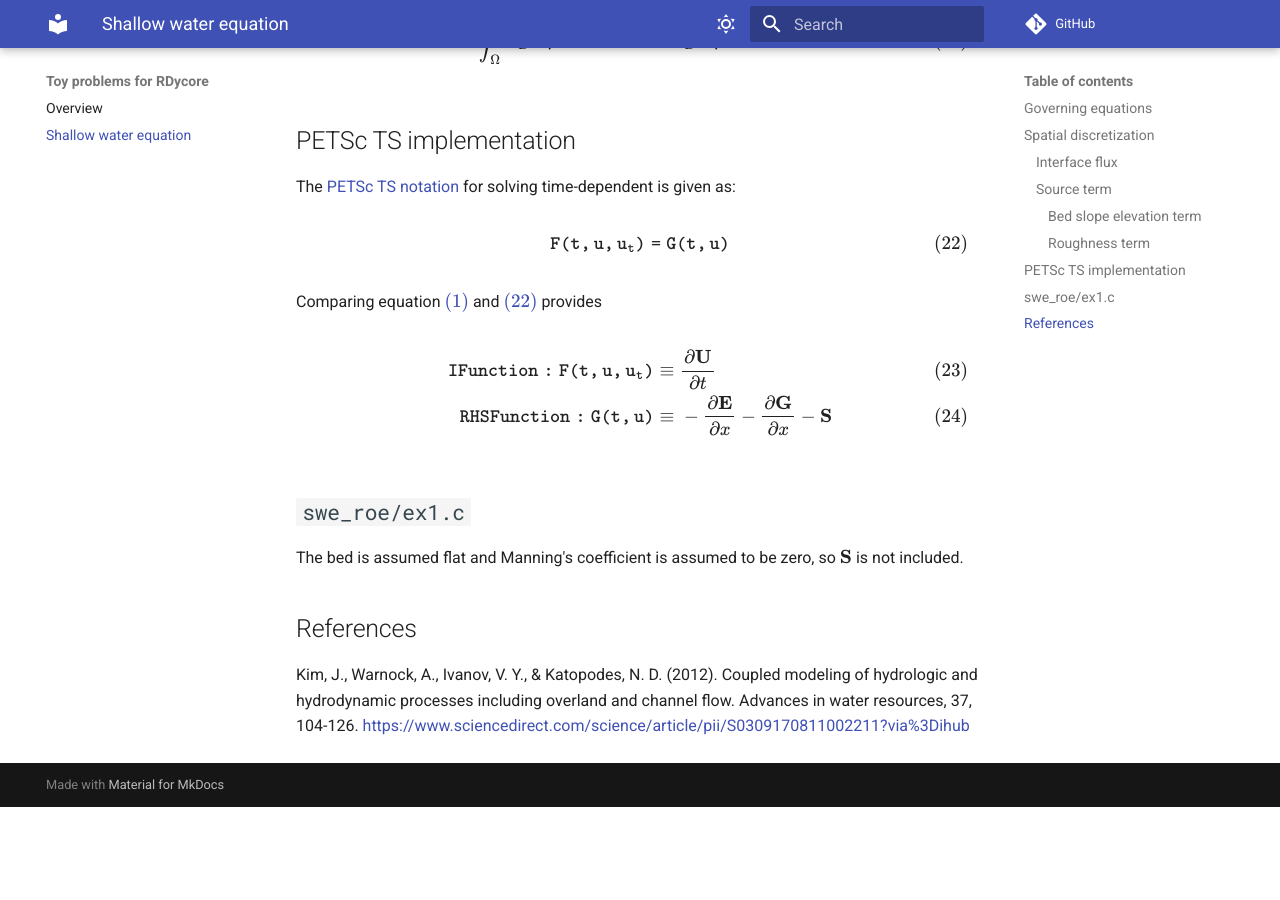
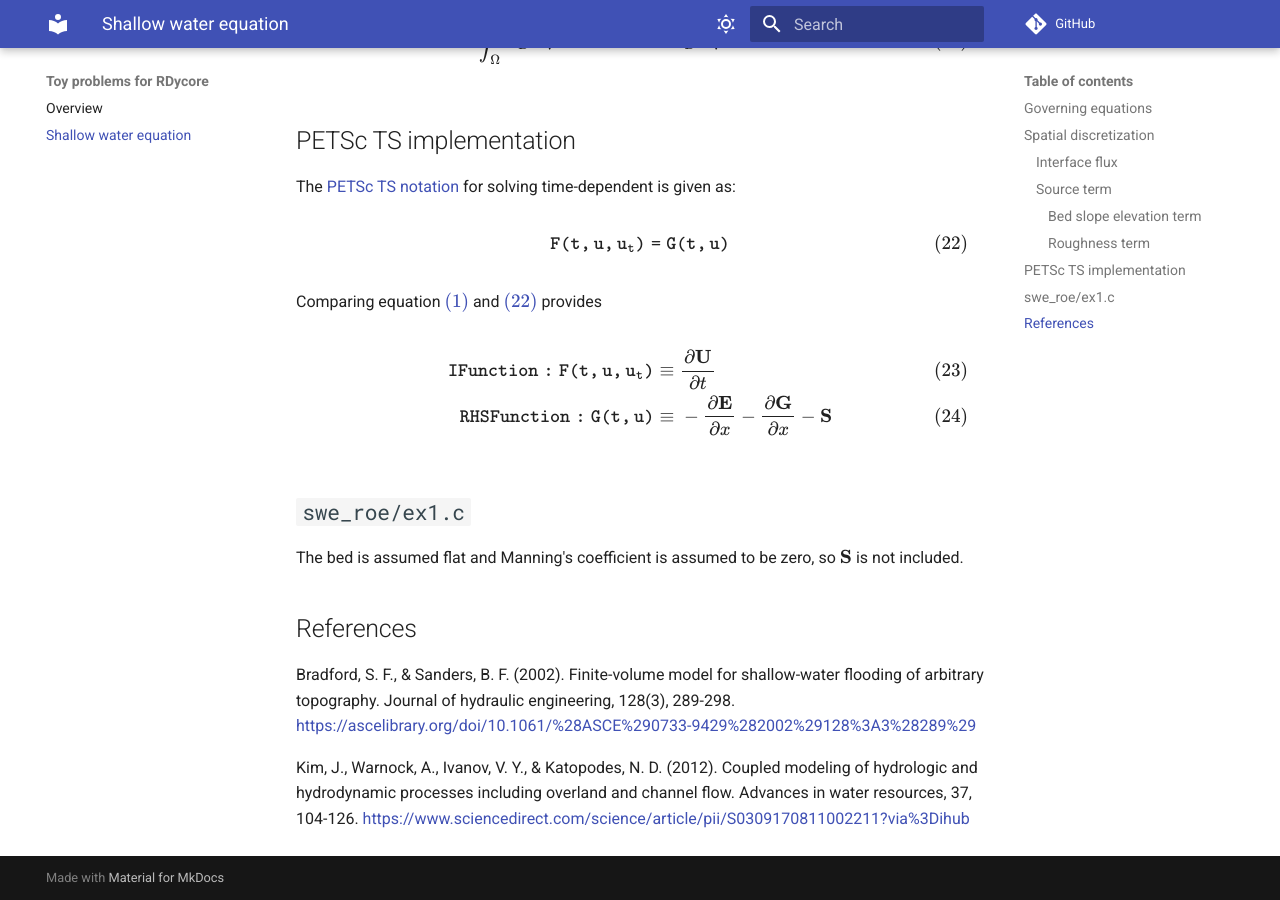
Before and after one commit to fdongyu/toy-problems, an MkDocs documentation site: the page built from docs/shallow_water_equation.md, in a window 1280 px wide and 900 px high, scrolled down 3421 px. Built offline with MkDocs 1.6.1 and Material for MkDocs 9.7.7, drawn with Linux system fonts in a browser that asks for light colours; comment, search, counter and statistics services are not loaded; before the commit the page ends 4228 px from its top, so only the background shows below that.

Commit message:
Adds another reference

```diff
--- a/docs/shallow_water_equation.md
+++ b/docs/shallow_water_equation.md
@@ -199,6 +199,10 @@ The bed is assumed flat and Manning's coefficient is assumed to be zero, so $\ma
 
 
 ## References
+Bradford, S. F., & Sanders, B. F. (2002). Finite-volume model for shallow-water
+flooding of arbitrary topography. Journal of hydraulic engineering, 128(3), 289-298.
+[https://ascelibrary.org/doi/10.1061/%28ASCE%290733-9429%282002%29128%3A3%28289%29](https://ascelibrary.org/doi/10.1061/%28ASCE%290733-9429%282002%29128%3A3%28289%29)
+
 Kim, J., Warnock, A., Ivanov, V. Y., & Katopodes, N. D. (2012).
 Coupled modeling of hydrologic and hydrodynamic processes including
 overland and channel flow. Advances in water resources, 37, 104-126.
```
